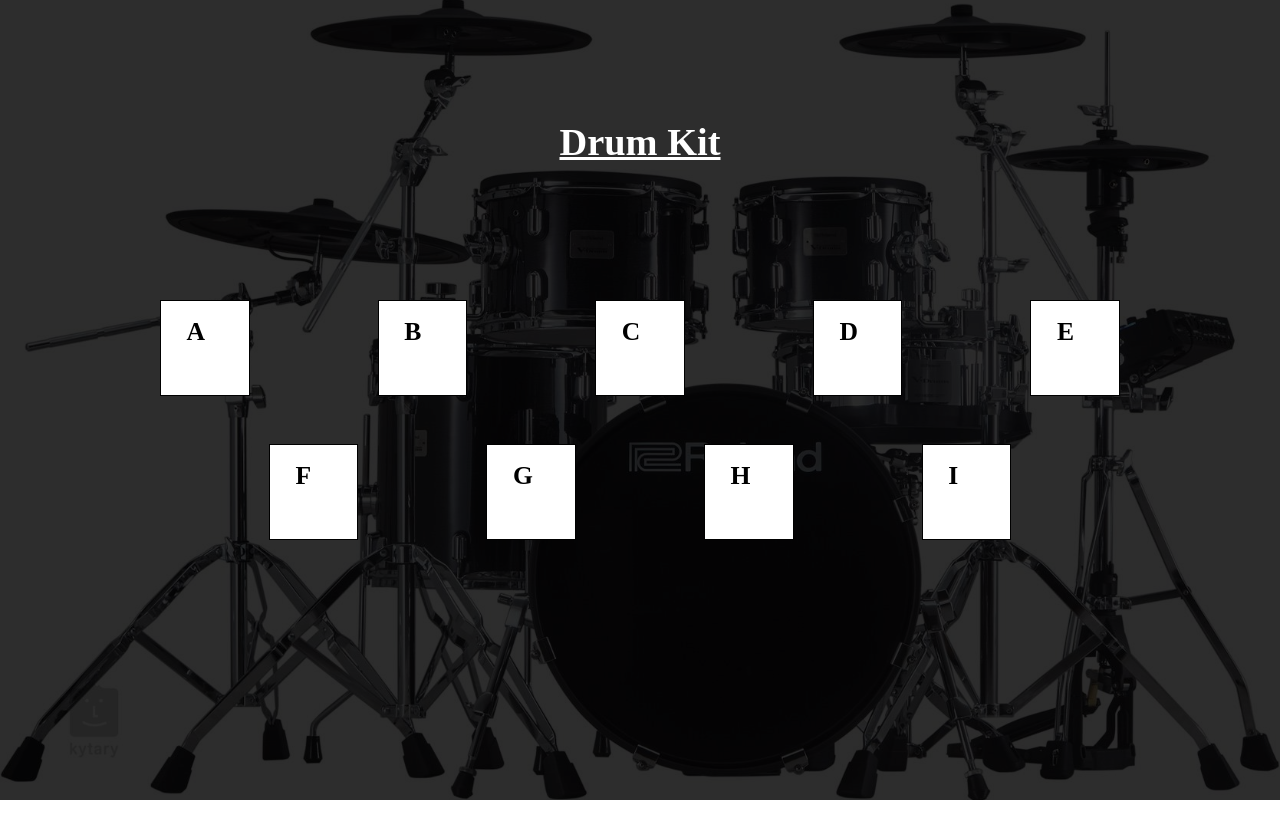
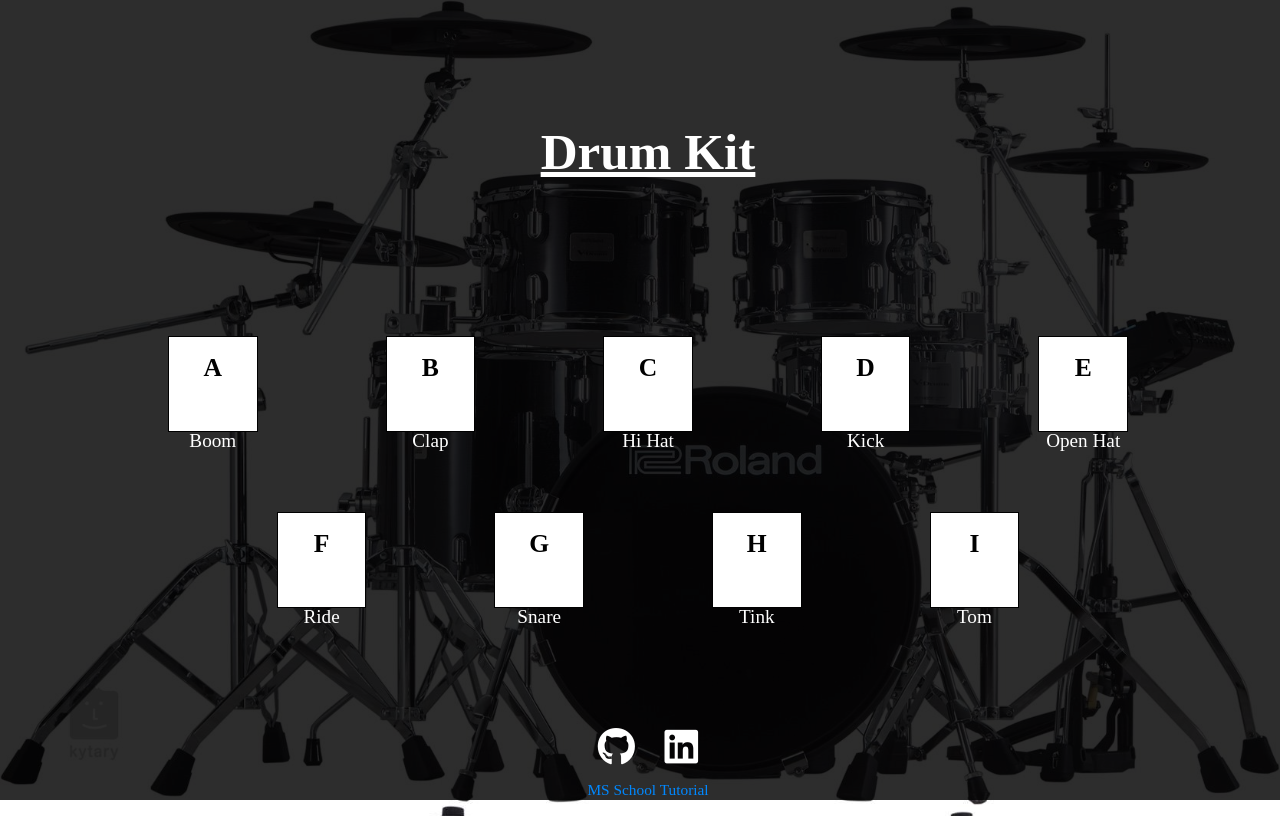
Before and after one commit to ms-tutorials/drum-kit-project, a plain HTML site: page index.html in a window 1280 px wide. Drawn offline with Linux system fonts and the light colour scheme.

Commit message:
refactor(ui/ux): optimize ui & ux

```diff
--- a/css/style.css
+++ b/css/style.css
@@ -16,6 +16,11 @@ img {
     object-fit: cover;
 }
 
+html {
+    overflow-y: scroll;
+    overflow-x: hidden;
+}
+
 body {
     background-image: url('../media/images/drum-set.jpg');
     background-position: center center;
@@ -23,6 +28,8 @@ body {
     background-repeat: no-repeat;
     background-size: cover;
     background-blend-mode: darken;
+    height: 100vh;
+    width: 100%;
 }
 
 .overlay {
@@ -55,29 +62,32 @@ body {
     top: 10vh;
     font-size: 2vw;
     color: white;
-    z-index: 1;
 }
 
 .container .key {
+    text-align: center;
     height: 12vh;
     width: 7vw;
-    padding: 2vh 2vw;
-    margin: 3vh 5vw;
+    padding: 2vh 0vw;
+    margin: 5vh 5vw;
     border: 1px solid black;
     background-color: white;
     cursor: pointer;
-    z-index: 1;
-    transition: 0.2s linear 0s;
 }
 
 .container .key:hover {
-    transform: scale(1.1);
-    border: 2px solid yellow;
+    border: 5px solid yellow;
 }
 
 .container .key span {
     font-size: 2vw;
     font-weight: bold;
+}
+
+.container .key p {
+    padding: 3.5vh 0;
+    font-size: 1.5vw;
+    color: white;
 }
 
 .container .audio-container {
@@ -87,3 +97,49 @@ body {
 .currently-playing {
     border: 5px solid yellow !important;
 }
+
+.footer {
+    position: relative;
+    top: 30vh;
+    display: flex;
+    justify-content: center;
+}
+
+.footer span i {
+    margin: 0 1vw;
+    font-size: 3vw;
+    color: white;
+}
+
+.footer p {
+    font-size: 1.2vw;
+    text-align: center;
+    color: rgb(0, 136, 255);
+}
+
+.container .key,
+.footer span i,
+.footer p {
+    transition: 0.2s linear 0s;
+}
+
+.container .footer {
+    z-index: 1;
+}
+
+.container .key:hover,
+.footer p:hover,
+.footer p:active {
+    transform: scale(1.1);
+}
+
+.footer p:hover,
+.footer p:active {
+    color: yellow;
+}
+
+.footer span i:hover,
+.footer span i:active {
+    color: yellow;
+    transform: scale(1.2);
+}
--- a/index.html
+++ b/index.html
@@ -6,6 +6,9 @@
     <meta http-equiv="X-UA-Compatible" content="IE=edge">
     <meta name="viewport" content="width=device-width, initial-scale=1.0">
     <title>Drum Kit Project</title>
+    <link rel="stylesheet" href="https://cdnjs.cloudflare.com/ajax/libs/font-awesome/6.2.0/css/all.min.css"
+        integrity="sha512-xh6O/CkQoPOWDdYTDqeRdPCVd1SpvCA9XXcUnZS2FmJNp1coAFzvtCN9BmamE+4aHK8yyUHUSCcJHgXloTyT2A=="
+        crossorigin="anonymous" referrerpolicy="no-referrer" />
     <link rel="stylesheet" href="css/style.css">
 </head>
 
@@ -13,7 +16,6 @@
 
     <div class="overlay"></div>
 
-    <section>
     <main>
         <div class="title-container">
             <h1>Drum Kit</h1>
@@ -21,31 +23,40 @@
         <div class="container">
 
             <div class="key" data-code="97" data-keycode="65" role="button">
-                    <span>A</span>
+                <span>A</span> <br>
+                <p>Boom</p>
             </div>
             <div class="key" data-code="98" data-keycode="66" role="button">
-                    <span>B</span>
+                <span>B</span><br>
+                <p>Clap</p>
             </div>
             <div class="key" data-code="99" data-keycode="67" role="button">
-                    <span>C</span>
+                <span>C</span><br>
+                <p>Hi Hat</p>
             </div>
             <div class="key" data-code="100" data-keycode="68" role="button">
-                    <span>D</span>
+                <span>D</span><br>
+                <p>Kick</p>
             </div>
             <div class="key" data-code="101" data-keycode="69" role="button">
-                    <span>E</span>
+                <span>E</span><br>
+                <p>Open Hat</p>
             </div>
             <div class="key" data-code="102" data-keycode="70" role="button">
-                    <span>F</span>
+                <span>F</span><br>
+                <p>Ride</p>
             </div>
             <div class="key" data-code="103" data-keycode="71" role="button">
-                    <span>G</span>
+                <span>G</span><br>
+                <p>Snare</p>
             </div>
             <div class="key" data-code="104" data-keycode="72" role="button">
-                    <span>H</span>
+                <span>H</span><br>
+                <p>Tink</p>
             </div>
             <div class="key" data-code="105" data-keycode="73" role="button">
-                    <span>I</span>
+                <span>I</span><br>
+                <p>Tom</p>
             </div>
 
             <div class="audio-container">
@@ -61,9 +72,24 @@
             </div>
         </div>
     </main>
+
+    <section class="footer">
+        <footer>
+            <a href="https://github.com/devsamuelmwangi" target="_blank" rel="noopener noreferrer">
+                <span>
+                    <i class="fa-brands fa-github"></i>
+                </span>
+            </a>
+            <a href="https://linkedin.com/in/devsamuelmwangi" target="_blank" rel="noopener noreferrer">
+                <span>
+                    <i class="fa-brands fa-linkedin"></i>
+                </span>
+            </a>
+            <a href="https://github.com/ms-tutorials/drum-kit-project#readme" target="_blank" rel="noopener noreferrer">
+                <p>MS School Tutorial</p>
+            </a>
+        </footer>
     </section>
-
-
 
     <script src="js/script.js"></script>
 </body>
```
Also changed, not shown: 1 other file. Lines whose indentation alone changed are shown as unchanged.
